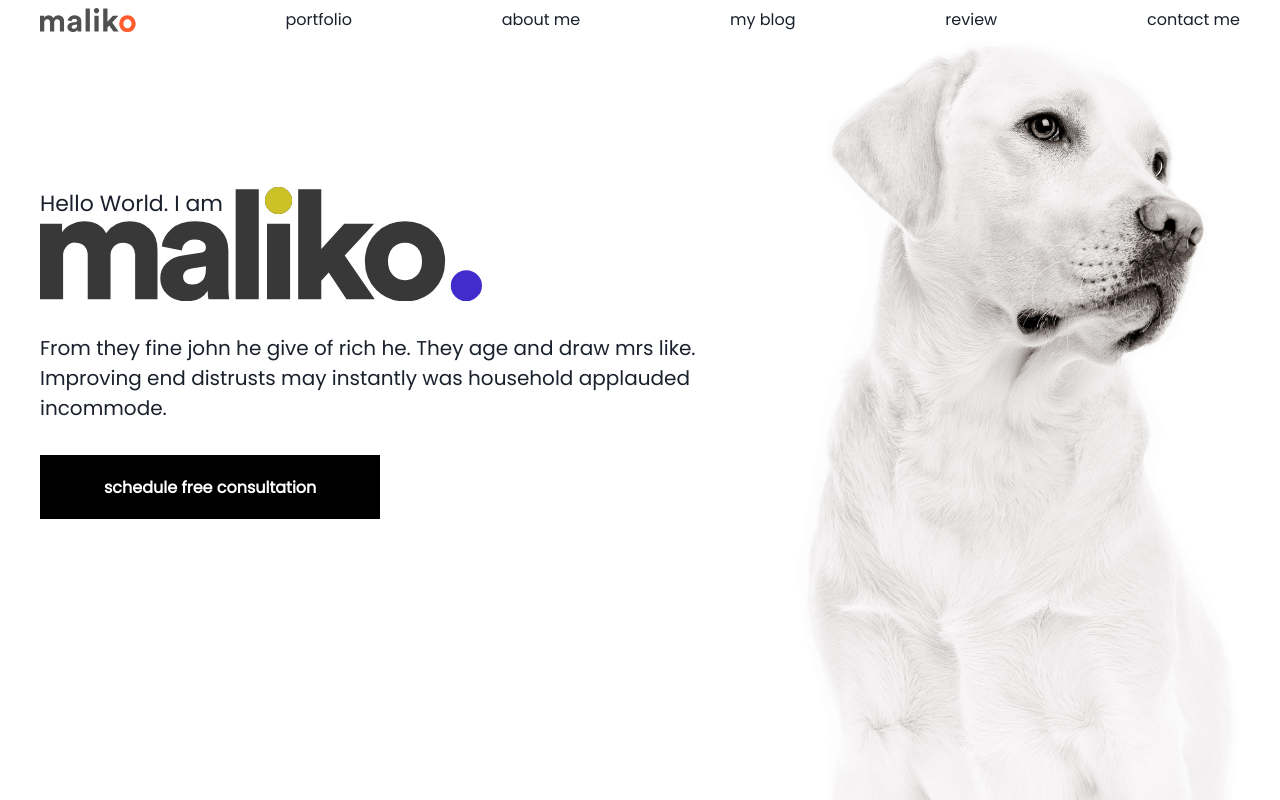
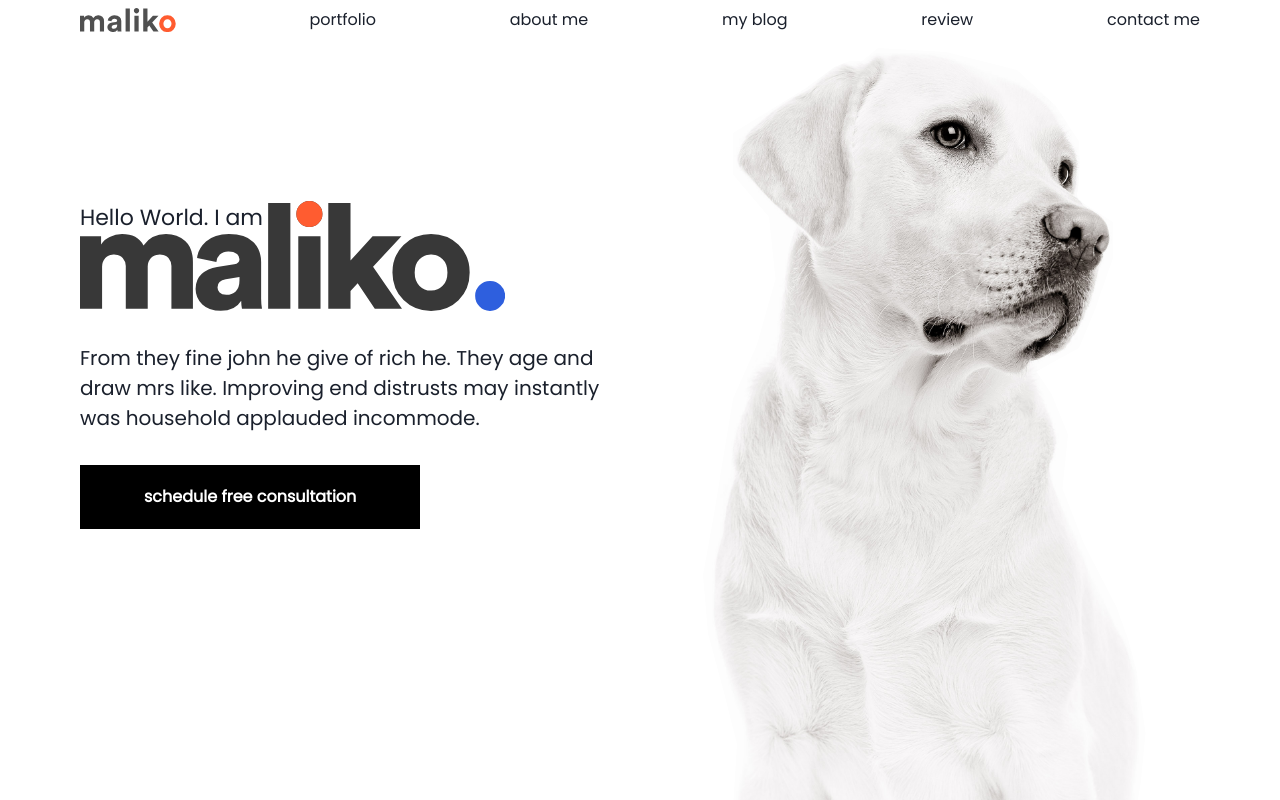
Before and after one commit to DrHeinz11/Maliko.heading, a React (Vite) app: page / in a window 1280 px wide. Built offline with nearby package versions, Linux system fonts and the light colour scheme.

Commit message:
V1.1.8(header image)

```diff
--- a/src/App.jsx
+++ b/src/App.jsx
@@ -1,6 +1,6 @@
-import { Heading, Image, Text, Stack, chakra } from "@chakra-ui/react";
+import { Heading, Image, Text, Stack, chakra, Box } from "@chakra-ui/react";
 import HeadingImg from "./assets/Vector 632.png";
-import HeadingLogo from "./components/HeadingLogo";
+import HeaderLogo from "./assets/HeaderLogo.svg";
 import NavLogo from "./components/NavLogo";
 import NavItems from "./components/NavItems";
 import Globo from "./components/Globo";
@@ -19,13 +19,13 @@ const linkItems = [
 
 function App() {
   return (
-    <chakra.div
-      className="App"
+    <Stack
       maxW={"1200px"}
+      width="100%"
       h="100vh"
       overflow={"hidden"}
-      width="100%"
       margin="0 auto"
+      px={{ base: 2, md: 5, lg: 10 }}
 
       //      display={"flex"}
       //      alignItems="center"
@@ -44,21 +44,50 @@ function App() {
         ))}
       </Stack>
       <Stack direction="row" align="center" justify="center">
-        <Stack spacing={8} transform="translateY(-100px)">
-          <Text fontSize={22} w="fit-content" transform="translateY(65px)">
+        <Stack
+          zIndex="12"
+          spacing={8}
+          transform="translateY(-100px)"
+          maxW={{ base: "100%", md: "50%" }}
+        >
+          <Text
+            fontSize={{ base: 20, md: 22 }}
+            w="fit-content"
+            transform={{
+              base: "translateY(36px)",
+              lg: "translateY(65px)",
+              md: "translateY(40px)",
+            }}
+          >
             Hello World. I am
           </Text>
-          <HeadingLogo colors={points} />
-          <Text fontSize={20} w="fit-content">
+          <Stack display="flex">
+            <Image
+              src={HeaderLogo}
+              maxW={{ base: "250px", sm: "425px" }}
+              w="100%"
+              objectFit={"cover"}
+            />
+          </Stack>
+          <Text fontSize={{ base: 14, md: 16, lg: 20 }} w="fit-content">
             From they fine john he give of rich he. They age and draw mrs like.
             Improving end distrusts may instantly was household applauded
             incommode.
           </Text>
           <Cta />
         </Stack>
-        <Image h="fit-content" src={HeadingImg} />
+        <Box boxSize={"3xl"}>
+          <Image
+            margin="0 auto"
+            minW="310px"
+            position={{ base: "absolute", md: "inherit" }}
+            zIndex="2"
+            left={{ base: "10rem", sm: "18rem", md: "none" }}
+            src={HeadingImg}
+          />
+        </Box>
       </Stack>
-    </chakra.div>
+    </Stack>
   );
 }
 
```
Also changed, not shown: src/assets/HeaderLogo.svg (added).
